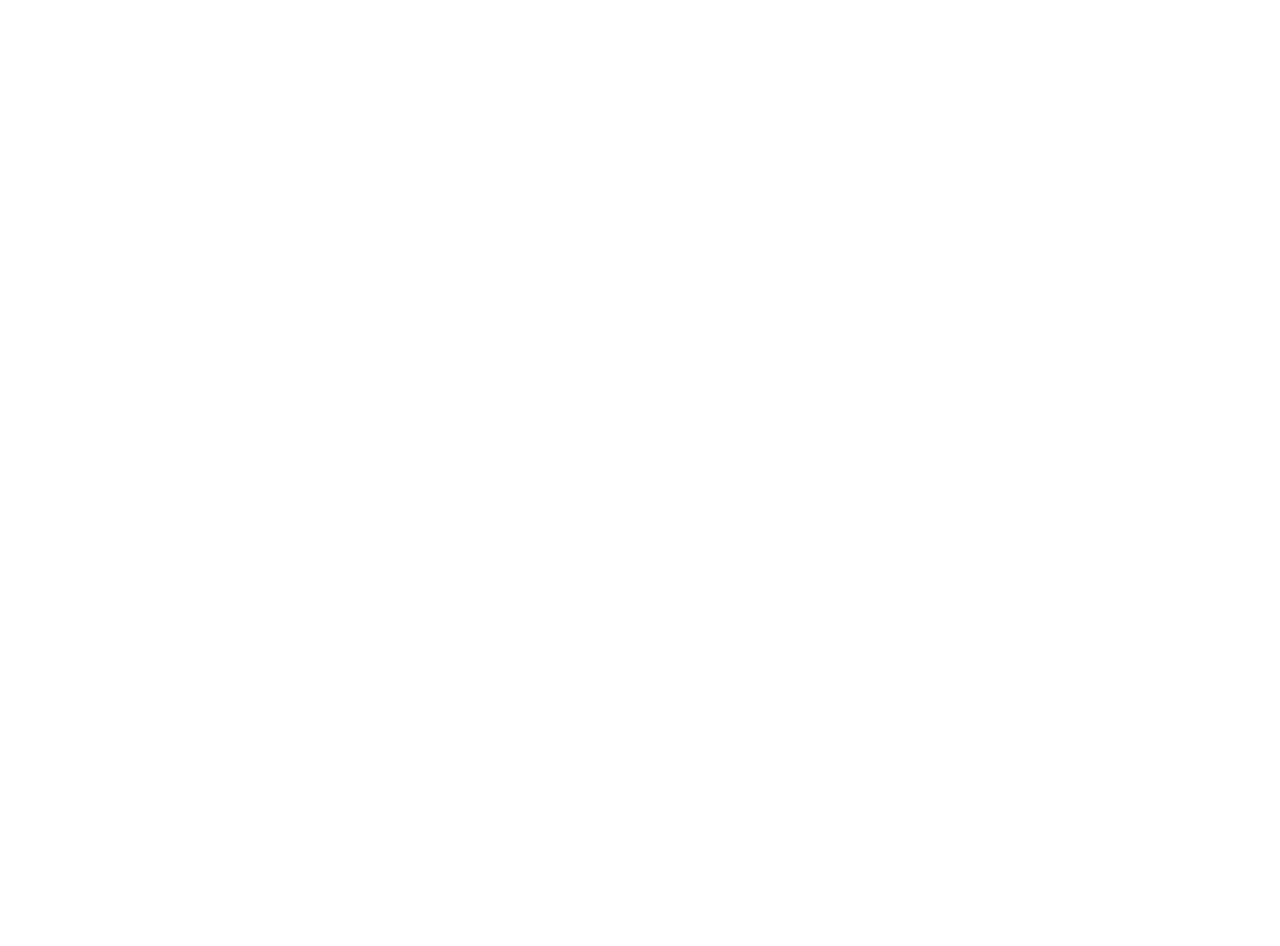
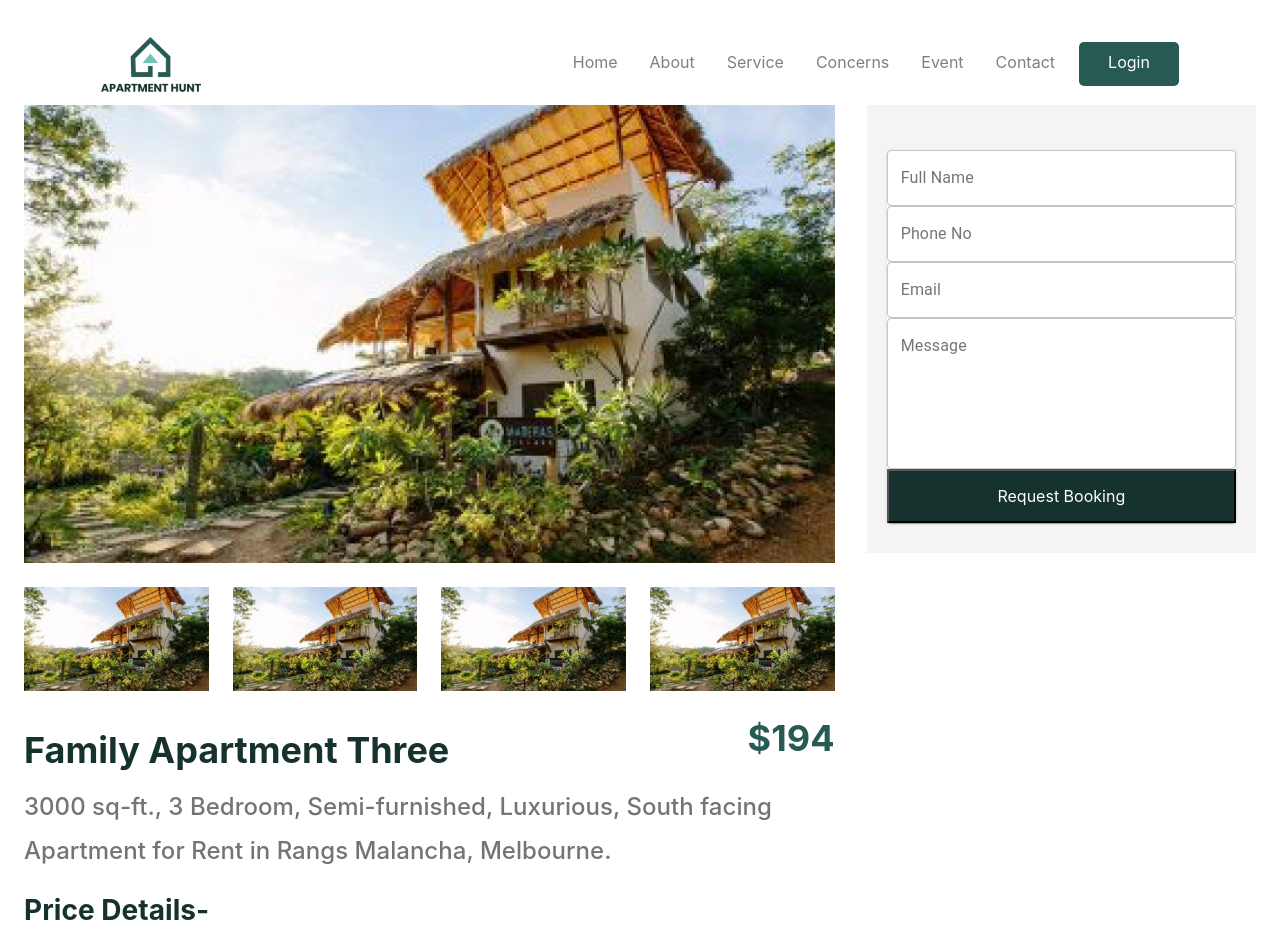
Before and after one commit to Asaduzzaman607/mern-apartment-rental-client, a React (Create React App) app: page /booking in a window 1280 px wide. Shown: the top 946 px of the page. Before the commit the page ends 800 px from the top, so only its background shows below. Built offline with nearby package versions, Linux system fonts and the light colour scheme.

Commit message:
done house details page

```diff
--- a/package.json
+++ b/package.json
@@ -14,6 +14,7 @@
     "react": "^17.0.1",
     "react-bootstrap": "^1.4.0",
     "react-dom": "^17.0.1",
+    "react-image-gallery": "^1.0.8",
     "react-router-dom": "^5.2.0",
     "react-scripts": "4.0.0",
     "web-vitals": "^0.2.4"
--- a/src/App.js
+++ b/src/App.js
@@ -1,6 +1,7 @@
 import "./App.css";
 import Home from "./Components/Home/Home/Home";
 import { BrowserRouter as Router, Switch, Route } from "react-router-dom";
+import BookHouse from "./Components/BookHouse/BookHouse/BookHouse";
 
 
 function App() {
@@ -8,12 +9,21 @@
         <>
             <Router>
               <Switch>
+
+
                 <Route path="/home">
                   <Home></Home>
                 </Route>
+
                 <Route exact path="/">
                   <Home></Home>
                 </Route>
+
+                <Route path="/booking">
+                  <BookHouse></BookHouse>
+                </Route>
+
+
               </Switch>
             </Router>
         </>
--- /dev/null
+++ b/src/Components/BookHouse/BookHouse/BookHouse.js
@@ -0,0 +1,17 @@
+import React from 'react';
+import NavBar from '../../Shared/NavBar/NavBar';
+import BookingMain from '../BookingMain/BookingMain';
+
+
+
+
+const BookHouse = () => {
+    return (
+        <>
+            <NavBar></NavBar>
+            <BookingMain></BookingMain>
+        </>
+    );
+};
+
+export default BookHouse;
--- /dev/null
+++ b/src/Components/BookHouse/BookingForm/BookingForm.js
@@ -0,0 +1,51 @@
+import { Box, Paper, TextField } from '@material-ui/core';
+import React from 'react';
+import "./BookingForm.scss";
+
+
+
+const BookingForm = () => {
+    return (
+        <>
+            <Box className="form">
+                <Paper>
+                    <form>
+                        <TextField
+                            fullWidth
+                            id="name"
+                            label="Full Name"
+                            helperText=""
+                            variant="outlined"
+                        />
+                        <TextField
+                            fullWidth
+                            id="phone"
+                            label="Phone No"
+                            helperText=""
+                            variant="outlined"
+                        />
+                        <TextField
+                            fullWidth
+                            id="email"
+                            label="Email"
+                            helperText=""
+                            variant="outlined"
+                        />
+                        <TextField
+                            fullWidth
+                            id="message"
+                            label="Message"
+                            multiline
+                            rows={6}
+                            helperText=""
+                            variant="outlined"
+                        />
+                        <input className="submit" type="submit" value="Request Booking"/>
+                    </form>
+                </Paper>
+            </Box>
+        </>
+    );
+};
+
+export default BookingForm;
--- /dev/null
+++ b/src/Components/BookHouse/BookingForm/BookingForm.scss
@@ -0,0 +1,18 @@
+
+
+
+
+
+.form {
+    padding: 45px 20px 30px;
+    background-color: #F4F4F4;
+}
+
+
+
+.submit {
+    background-color: #16322E;
+    padding: 13px 0;
+    width: 100%;
+    color: white;
+}
--- /dev/null
+++ b/src/Components/BookHouse/BookingMain/BookingMain.js
@@ -0,0 +1,84 @@
+import { Box, Container, Grid } from '@material-ui/core';
+import React from 'react';
+import BookingForm from '../BookingForm/BookingForm';
+import "./BookingMain.scss";
+import image from "../../../apart-mental-resources/images/Rectangle 405.png";
+
+
+
+
+
+
+const BookingMain = () => {
+    return (
+        <>
+            <Container>
+                <Grid container spacing={4}>
+                    <Grid item md={8}>
+                        <Grid container spacing={3}>
+                            <Grid item md={12}>
+                                <Box className="main-top">
+                                    <img src={image} alt=""/>
+                                </Box>
+                            </Grid>
+                            <Grid item md={12}>
+                                <Grid container spacing={3}>
+                                    <Grid item md={3}>
+                                        <img src={image} alt=""/>
+                                    </Grid>
+                                    <Grid item md={3}>
+                                        <img src={image} alt=""/>
+                                    </Grid>
+                                    <Grid item md={3}>
+                                        <img src={image} alt=""/>
+                                    </Grid>
+                                    <Grid item md={3}>
+                                        <img src={image} alt=""/>
+                                    </Grid>
+                                </Grid>
+                            </Grid>
+                        </Grid>
+                    </Grid>
+                    <Grid item md={4}>
+                        <BookingForm></BookingForm>
+                    </Grid>
+                    <Grid item md={8}>
+                        <Box className="house-info">
+                            <Box className="house-space" display="flex" justifyContent="space-between">
+                                <h1>Family Apartment Three</h1>
+                                <span>$194</span>
+                            </Box>
+                            <p>3000 sq-ft., 3 Bedroom, Semi-furnished, Luxurious, South facing Apartment for Rent in Rangs Malancha, Melbourne.</p>
+                        </Box>
+
+                        <Box className="house-info">
+                            <Box className="house-price">
+                                <h1>Price Details-</h1>
+                            </Box>
+                            <p>Rent/Month: $550 (negotiable) <br/>
+                                Service Charge : 8,000/= Tk per month, subject to change <br/>
+                                Security Deposit : 3 month’s rent <br/>
+                                Flat Release Policy : 3 months earlier notice required
+                            </p>
+                        </Box>
+                        <Box className="house-info">
+                            <Box className="house-price">
+                                <h1>Property Details-</h1>
+                            </Box>
+                            <p>Address & Area : Rangs Malancha, House-68, Road-6A (Dead End Road), Dhanmondi Residential Area. <br/>
+                            Flat Size : 3000 Sq Feet. <br/>
+                            Floor :  A5 (5th Floor) (6 storied Building ) (South Facing Unit) <br/>
+                            Room Category : 3 Large Bed Rooms with 3 Verandas, Spacious Drawing, Dining & Family Living Room, Highly Decorated Kitchen with Store Room and Servant room with attached Toilet. <br/>
+                            Facilities : 1 Modern Lift, All Modern Amenities & Semi Furnished.
+                            Additional Facilities : a. Electricity with full generator load, b. Central Gas Geyser, c. 2 Car Parking with 1 Driver’s Accommodation, d. Community Conference Hall, e. Roof Top Beautified Garden and Grassy Ground, f. Cloth Hanging facility with CC camera
+
+                            </p>
+                        </Box>
+                    </Grid>
+                </Grid>
+            </Container>
+        </>
+    );
+};
+
+export default BookingMain;
--- /dev/null
+++ b/src/Components/BookHouse/BookingMain/BookingMain.scss
@@ -0,0 +1,48 @@
+// .main-top {
+//     img {
+//         width: 100%;
+//     }
+// }
+
+img {
+    width: 100%;
+}
+
+.house-info {
+    .house-space {
+        h1 {
+            font-style: normal;
+            font-weight: bold;
+            font-size: 36px;
+            line-height: 54px;
+            color: #16322E;
+        }
+        span {
+            font-style: normal;
+            font-weight: bold;
+            font-size: 36px;
+            line-height: 30px;
+            letter-spacing: 0.0015em;
+            color: #275A53;
+        }
+    }
+
+    .house-price {
+        h1 {
+            font-style: normal;
+            font-weight: bold;
+            font-size: 28px;
+            line-height: 42px;
+            letter-spacing: 0.0015em;
+            color: #16322E;
+        }
+    }
+    p {
+        font-style: normal;
+        font-weight: 500;
+        font-size: 24px;
+        line-height: 44px;
+        letter-spacing: 0.0015em;
+        color: #747474;
+    }
+}
--- a/src/Components/Home/SingleHouse/SingleHouse.js
+++ b/src/Components/Home/SingleHouse/SingleHouse.js
@@ -29,7 +29,7 @@
                 </CardActionArea>
                 <Box className="footer" display="flex" justifyContent="space-between">
                     <span className="price">$194</span>
-                    <Link to="/home" className="details">View Details</Link>
+                    <Link to="/booking" className="details">View Details</Link>
                 </Box>
             </Card>
         </Grid>
```
Also changed, not shown: 1 other file (tests, documents, lock files or other folders).
